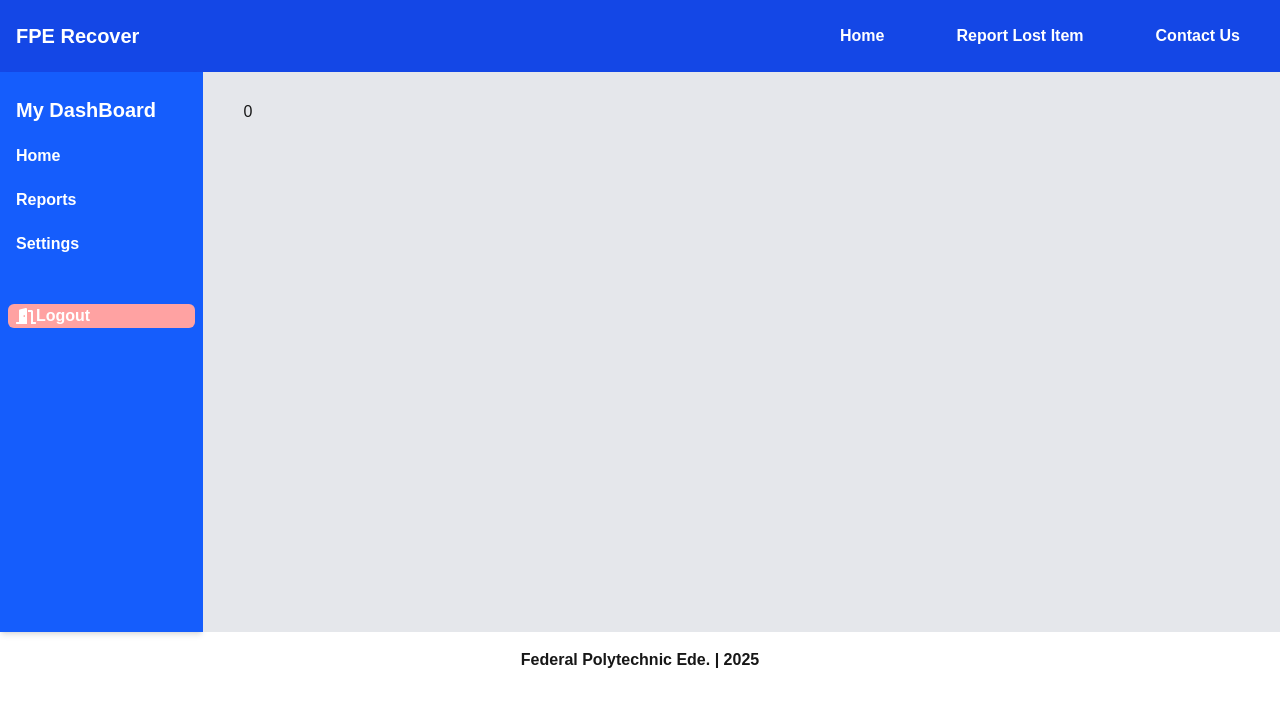
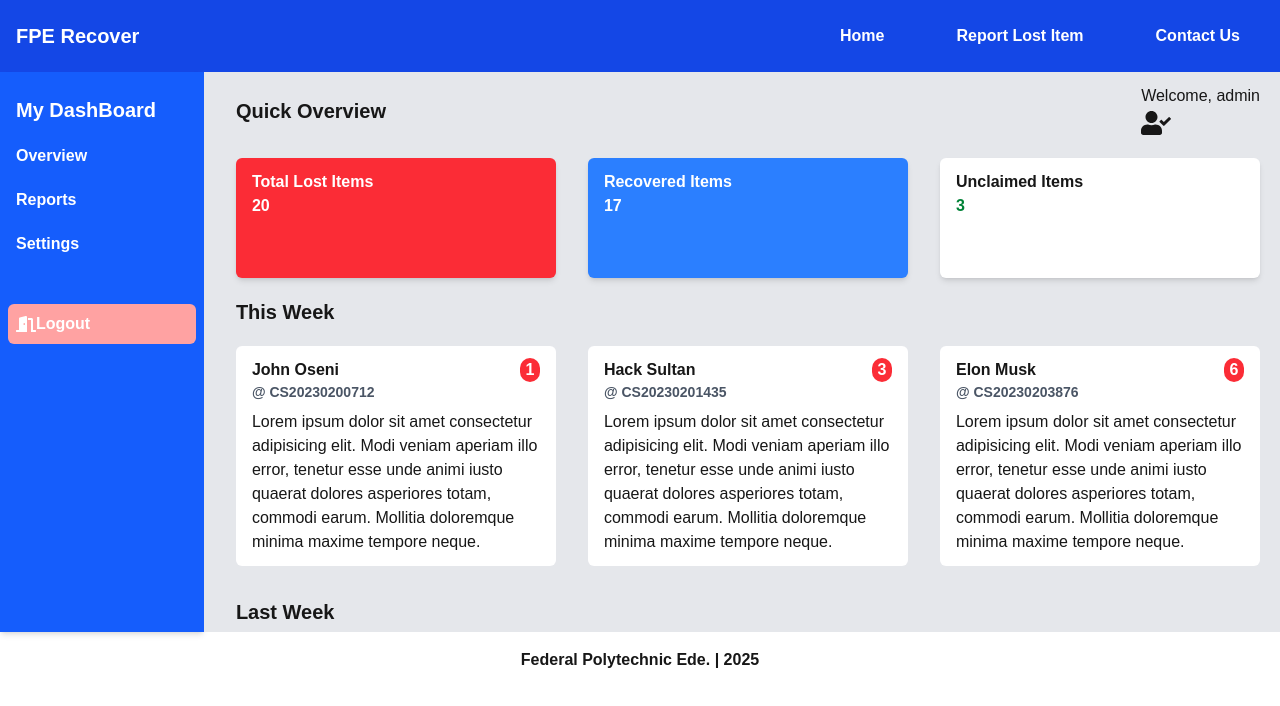
Before and after one commit to Homines-Solitarius/lost-and-found-app, a Next.js app: page /dashboard/admin in a window 1280 px wide. Shown: the top 706 px of the page. Built offline with nearby package versions, Linux system fonts and the light colour scheme.

Commit message:
feat: Renamed pages name and display issue

```diff
--- a/src/app/dashboard/admin/page.tsx
+++ b/src/app/dashboard/admin/page.tsx
@@ -4,16 +4,18 @@ import Button from '@/app/components/Button'
 import React, { useState } from 'react'
 import { FaDoorOpen } from 'react-icons/fa'
 import Home from './Home'
+import Reports from './Reports'
+import Settings from './Settings'
 
 const AdminDashboard = () => {
 
     const [isActive, setIsActive] = useState(false);
-    const [isIndex, setIsIndex] = useState(0);
+    const [isIndex, setIsIndex] = useState(1);
 
     const pages = [
-        { id: 1, name: 'Home', content: <Home/> },
-        { id: 2, name: 'Reports', content: <Home /> },
-        { id: 3, name: 'Settings', content: <Home /> },
+        { id: 1, name: 'Overview', content: <Home/> },
+        { id: 2, name: 'Reports', content: <Reports /> },
+        { id: 3, name: 'Settings', content: <Settings /> },
     ]
 
     const handleDisplay = (id: number) => {
@@ -21,7 +23,7 @@ const AdminDashboard = () => {
     }
 
     return (
-        <div className="flex flex-row w-full h-full">
+        <div className="flex flex-row w-full h-full transition-all duration-300ms ease-in-out">
             <div className="inline-block bg-blue-600 text-white w-60 h-140 overflow-y-hidden py-3 px-2 shadow-md">
                 <h2 className='font-bold pl-2 my-3 text-xl'>My DashBoard</h2>
                 {pages.map((item) => (
@@ -32,14 +34,14 @@ const AdminDashboard = () => {
                         <p className='font-bold'>{item.name}</p>
                     </li>
                 ))}
-                <span className='cursor-pointer flex items-center mt-10 pl-2 bg-red-300 hover:bg-red-500 text-white w-full rounded-md'>
+                <span className='cursor-pointer flex items-center mt-10 p-2 bg-red-300 hover:bg-red-500 text-white w-full rounded-md'>
                     <FaDoorOpen size={20} />
                     <Button text='Logout' />
                 </span>
             </div>
             {/* Display */}
-            <div className="bg-gray-200 w-full h-140 p-4 overflow-y-scroll">
-                <div className='m-3 ml-6'>
+            <div className="bg-gray-200 w-full h-140 px-2 overflow-y-scroll">
+                <div className='m-3 ml-6 transition-all duration-300ms ease-in-out'>
                     {isIndex && pages[isIndex-1]['content']}
                 </div>
             </div>
```
